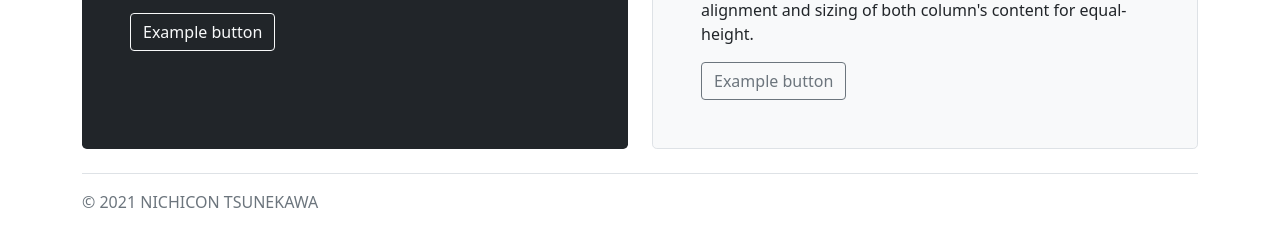
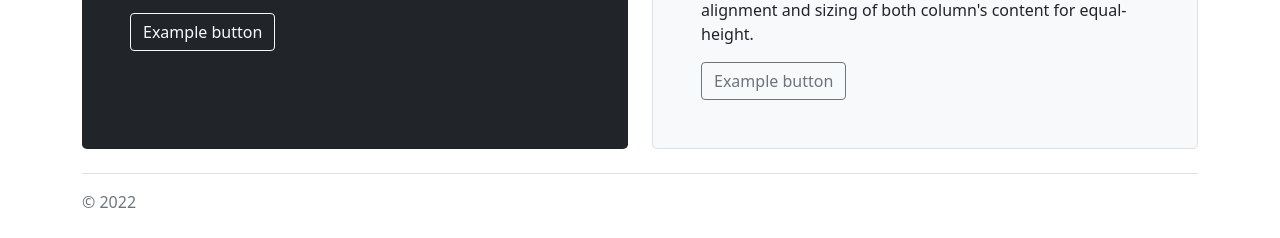
Before and after one commit to nichiconfirst/testpage, a plain HTML site: page index.html in a window 1280 px wide. Shown: the part 760-998 px from the top of the page. Drawn offline with Linux system fonts and the light colour scheme.

Commit message:
Update index.html

```diff
--- a/index.html
+++ b/index.html
@@ -84,7 +84,7 @@
       </div>
 
       <footer class="pt-3 mt-4 text-muted border-top">
-        &copy; 2021 NICHICON TSUNEKAWA
+        &copy; 2022
       </footer>
     </div>
   </main>
```
